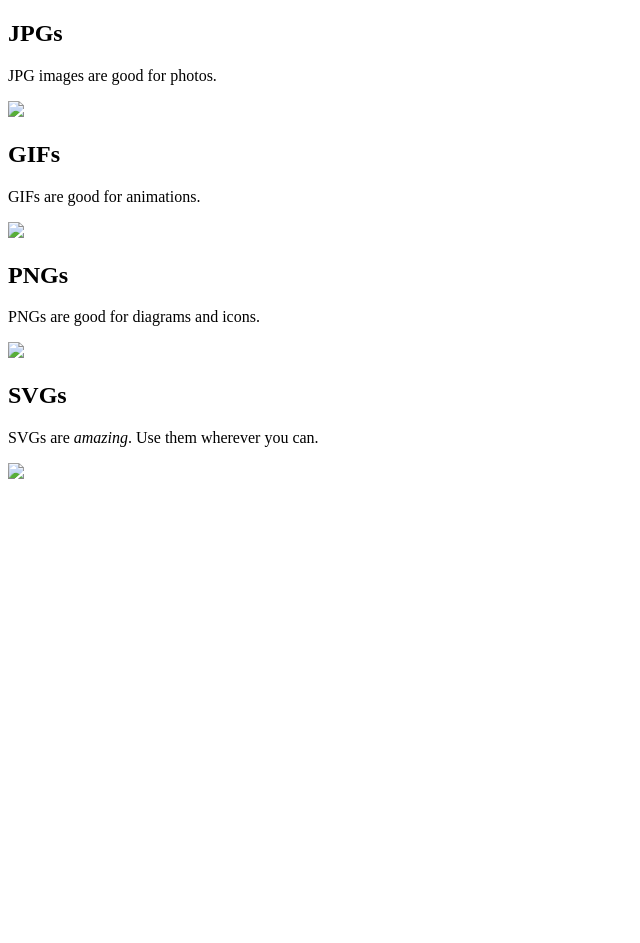
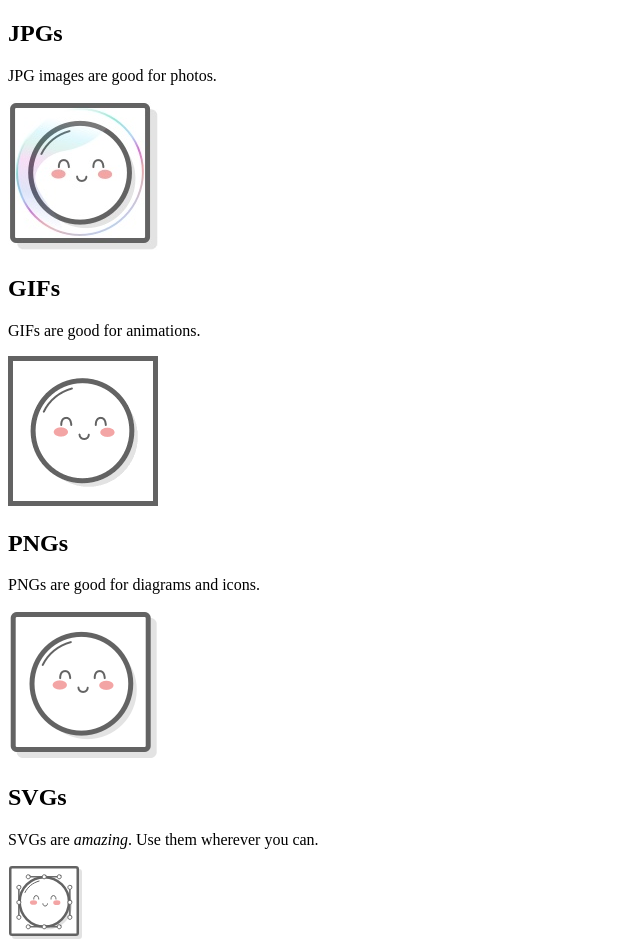
Before and after one commit to chrispazryc/odin-links-and-images, a plain HTML site: page pages/mochi.html in a window 1280 px wide. Shown: the whole page, without its empty margins (0-640 px from the left). Before the commit the page ends 800 px from the top, so only its background shows below. Drawn offline with Linux system fonts and the light colour scheme.

Commit message:
Fixed mochi links to actually show images

```diff
--- a/pages/mochi.html
+++ b/pages/mochi.html
@@ -10,24 +10,24 @@
 
     <p>JPG images are good for photos.</p>
 
-    <img src='images/mochi.jpg'/>
+    <img src='../images/mochi.jpg'/>
 
     <h2>GIFs</h2>
 
     <p>GIFs are good for animations.</p>
 
-    <img src='images/mochi.gif'/>
+    <img src='../images/mochi.gif'/>
 
     <h2>PNGs</h2>
 
     <p>PNGs are good for diagrams and icons.</p>
 
-    <img src='images/mochi.png'/>
+    <img src='../images/mochi.png'/>
 
     <h2>SVGs</h2>
 
     <p>SVGs are <em>amazing</em>. Use them wherever you can.</p>
 
-    <img src='images/mochi.svg'/>
+    <img src='../images/mochi.svg'/>
 </body>
 </html>
```
